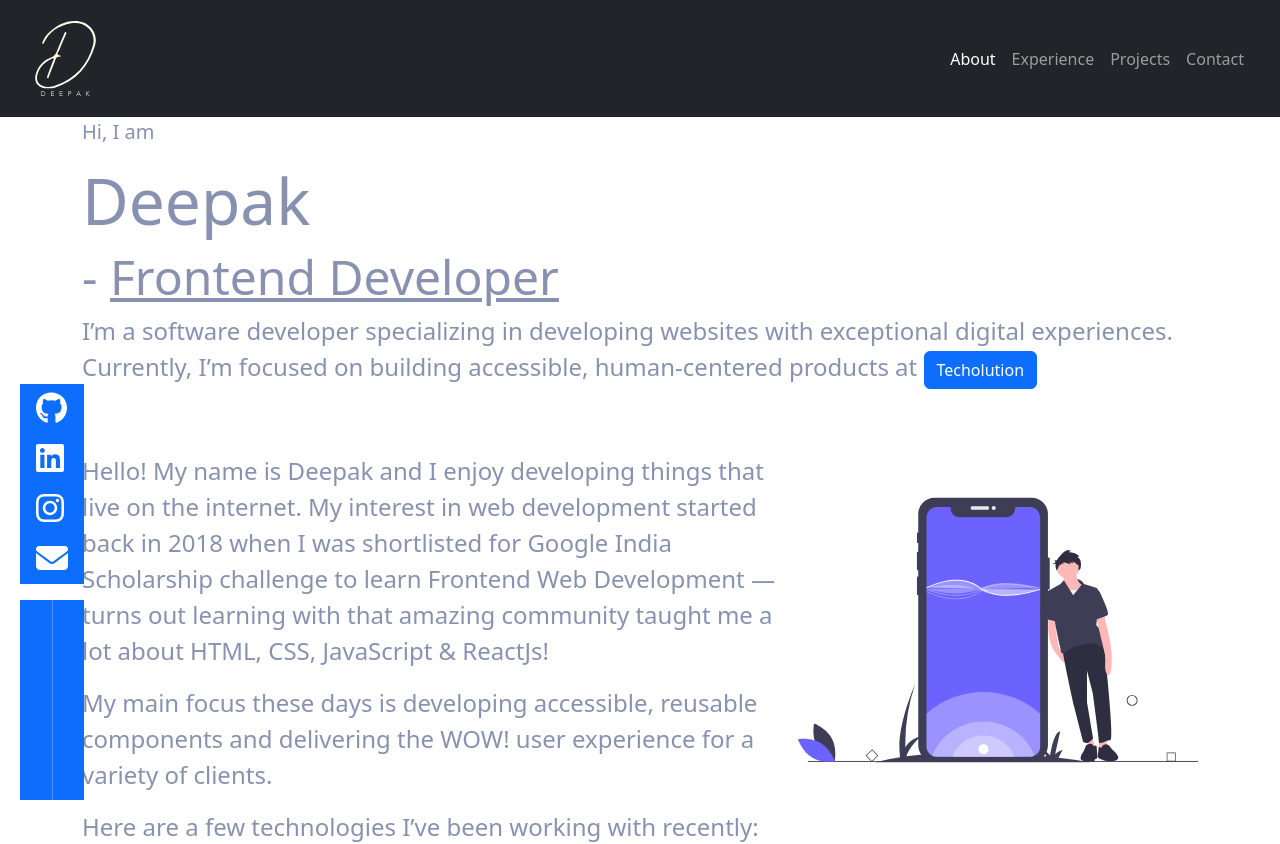
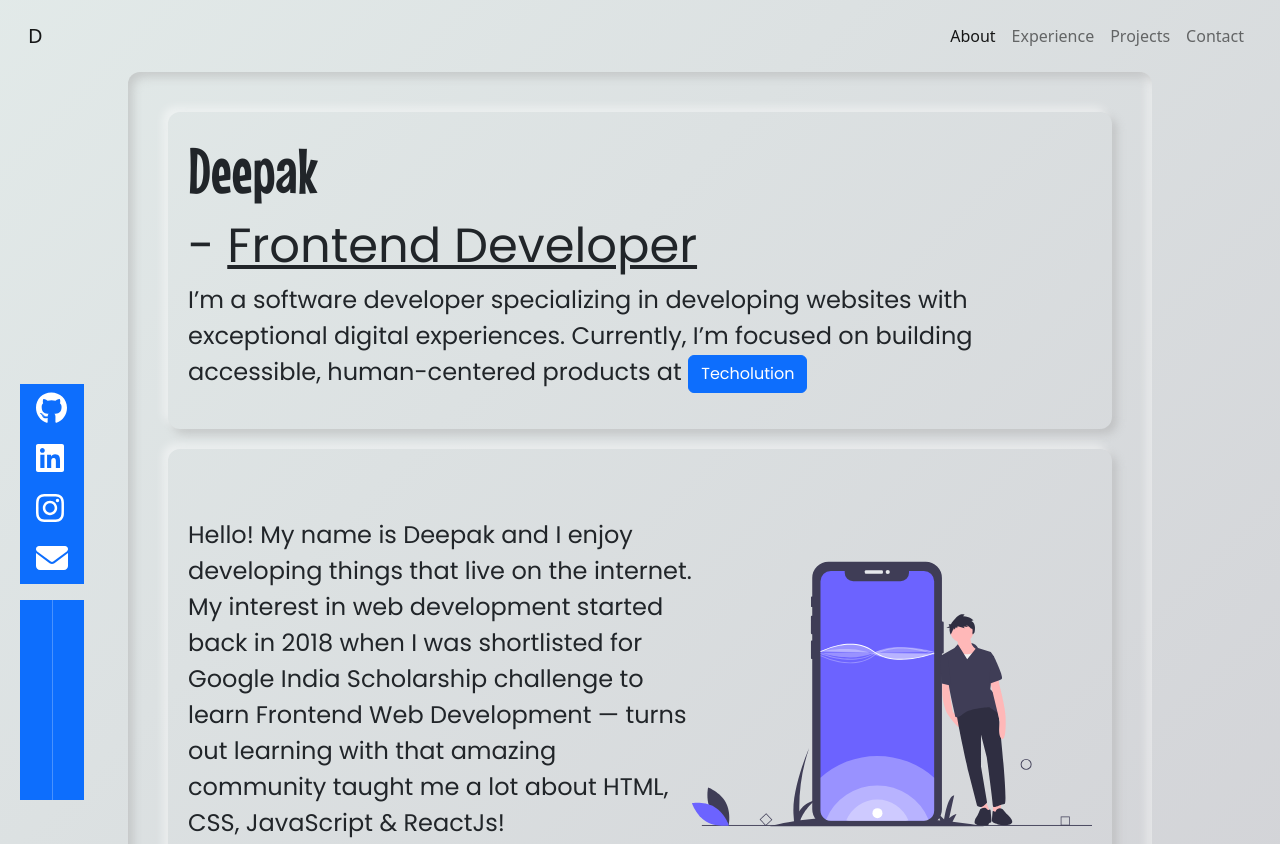
Before and after one commit to DKdEviL/portfolio, a React (Create React App) app: page / in a window 1280 px wide. Shown: the top 844 px of the page. Built offline with nearby package versions, Linux system fonts and the light colour scheme.

Commit message:
font family added

```diff
--- a/public/index.html
+++ b/public/index.html
@@ -3,6 +3,9 @@
   <head>
     <meta charset="utf-8" />
     <link rel="icon" href="%PUBLIC_URL%/favicon.ico" />
+    <link rel="preconnect" href="https://fonts.googleapis.com">
+    <link rel="preconnect" href="https://fonts.gstatic.com" crossorigin>
+    <link href="https://fonts.googleapis.com/css2?family=Mouse+Memoirs&family=Poppins&display=swap" rel="stylesheet">
     <meta name="viewport" content="width=device-width, initial-scale=1" />
     <meta name="theme-color" content="#000000" />
     <meta
--- a/src/App.css
+++ b/src/App.css
@@ -1,6 +1,44 @@
+/* font-family: 'Mouse Memoirs', sans-serif;
+font-family: 'Poppins', sans-serif; */
+
+body {
+  background: linear-gradient(-45deg, #d8dde0, #c8c5ccf5, #e5eeec, #fffb);
+  background-size: 400% 400%;
+  color: black;
+  font-family: 'Pacifico', cursive;
+  animation: gradient 5s ease infinite;
+}
+
+@keyframes gradient {
+  0% {
+      background-position: 0% 50%;
+  }
+  50% {
+      background-position: 100% 50%;
+  }
+  100% {
+      background-position: 0% 50%;
+  }
+}
+.main_container {
+  max-width: 80%;
+  padding: 20px;
+  margin: auto;
+  background: transparent;
+  border-radius: 12px;
+  box-shadow: inset 5px 5px 10px #a9a9aa77,
+              inset -5px -5px 10px #ffffff7e;
+}
+.neo_container {
+  margin:20px;
+  background: transparent;
+  border-radius: 12px;
+  margin-bottom: 0.4em;
+  box-shadow: -5px -5px 8px #ffffff7a,
+              5px 5px 8px #a9a9aa7a;
+}
 .App {
   text-align: center;
-  color: white;
 }
 
 .App-link {
@@ -8,5 +46,5 @@
 }
 
 .container {
-  color: #8892b0 !important;
+  font-family: 'Poppins', sans-serif;
 }
--- a/src/App.tsx
+++ b/src/App.tsx
@@ -19,20 +19,20 @@ function App() {
 
       <SocialLinks />
       </aside>
-      <section>
-        <div>
+      <section className='main_container'>
+        <div className='neo_container'>
         <Info />
         </div>
-        <div id='aboutMe'>
+        <div id='aboutMe' className='neo_container'>
           <AboutMe />
         </div>
-        <div id="experience">
+        <div className='neo_container' id="experience">
           <WorkExperience />
         </div>
-        <div id="myProjects">
+        <div className='neo_container' id="myProjects">
           <Projects />
         </div>
-        <div id="contactMe">
+        <div className='neo_container' id="contactMe">
           <Contact />
         </div>
       </section>
--- /dev/null
+++ b/src/animations.scss
@@ -0,0 +1,62 @@
+@-webkit-keyframes focus-in-contract {
+    0% {
+        letter-spacing: 1em;
+        -webkit-filter: blur(12px);
+        filter: blur(12px);
+        opacity: 0;
+    }
+
+    100% {
+        -webkit-filter: blur(0px);
+        filter: blur(0px);
+        opacity: 1;
+    }
+}
+
+@keyframes focus-in-contract {
+    0% {
+        letter-spacing: 1em;
+        -webkit-filter: blur(12px);
+        filter: blur(12px);
+        opacity: 0;
+    }
+
+    100% {
+        -webkit-filter: blur(0px);
+        filter: blur(0px);
+        opacity: 1;
+    }
+}
+
+@-webkit-keyframes text-pop-up-tr {
+    0% {
+      -webkit-transform: translateY(0) translateX(0);
+              transform: translateY(0) translateX(0);
+      -webkit-transform-origin: 50% 50%;
+              transform-origin: 50% 50%;
+      text-shadow: none;
+    }
+    100% {
+      -webkit-transform: translateY(-50px) translateX(50px);
+              transform: translateY(-50px) translateX(50px);
+      -webkit-transform-origin: 50% 50%;
+              transform-origin: 50% 50%;
+      text-shadow: 0 1px 0 #cccccc, 0 2px 0 #cccccc, 0 3px 0 #cccccc, 0 4px 0 #cccccc, 0 5px 0 #cccccc, 0 6px 0 #cccccc, 0 7px 0 #cccccc, 0 8px 0 #cccccc, 0 9px 0 #cccccc, 0 50px 30px rgba(0, 0, 0, 0.3);
+    }
+  }
+  @keyframes text-pop-up-tr {
+    0% {
+      -webkit-transform: translateY(0) translateX(0);
+              transform: translateY(0) translateX(0);
+      -webkit-transform-origin: 50% 50%;
+              transform-origin: 50% 50%;
+      text-shadow: none;
+    }
+    100% {
+      -webkit-transform: translateY(-50px) translateX(50px);
+              transform: translateY(-50px) translateX(50px);
+      -webkit-transform-origin: 50% 50%;
+              transform-origin: 50% 50%;
+      text-shadow: 0 1px 0 #cccccc, 0 2px 0 #cccccc, 0 3px 0 #cccccc, 0 4px 0 #cccccc, 0 5px 0 #cccccc, 0 6px 0 #cccccc, 0 7px 0 #cccccc, 0 8px 0 #cccccc, 0 9px 0 #cccccc, 0 50px 30px rgba(0, 0, 0, 0.3);
+    }
+  }
--- a/src/components/info/info.scss
+++ b/src/components/info/info.scss
@@ -1 +1,13 @@
 @import '../../variables';
+@import '../../animations.scss';
+
+.name {
+    font-family: 'Mouse Memoirs', sans-serif;
+}
+.container {
+    padding: 20px !important;
+}
+.focusName {
+	-webkit-animation: focus-in-contract 0.7s cubic-bezier(0.250, 0.460, 0.450, 0.940) both;
+	        animation: focus-in-contract 0.7s cubic-bezier(0.250, 0.460, 0.450, 0.940) both;
+}
--- a/src/components/info/info.tsx
+++ b/src/components/info/info.tsx
@@ -6,8 +6,7 @@ const Info = () => {
 
   return (
     <div className="container">
-      <p className="lead">Hi, I am</p>
-      <h1 className="display-3">Deepak</h1>
+      <h1 className="display-3 name focusName">Deepak</h1>
       <h1 className="display-5">
         - <u>Frontend Developer</u>
       </h1>
--- a/src/components/navbar/Navbar.scss
+++ b/src/components/navbar/Navbar.scss
@@ -1 +1,7 @@
 @import '../../variables';
+@import '../../animations.scss';
+
+.logo-popup:hover {
+	-webkit-animation: text-pop-up-tr 0.5s cubic-bezier(0.250, 0.460, 0.450, 0.940) both;
+	        animation: text-pop-up-tr 0.5s cubic-bezier(0.250, 0.460, 0.450, 0.940) both;
+}
--- a/src/components/navbar/Navbar.tsx
+++ b/src/components/navbar/Navbar.tsx
@@ -1,12 +1,14 @@
 import React from "react";
 import logo from '../../logo.svg';
+import './Navbar.scss'
 
 const NavBar = () => {
   return (
-    <nav className="navbar navbar-expand-sm sticky-top navbar-dark bg-dark p-3">
+    <nav className="navbar navbar-expand-sm sticky-top p-3">
       <div className="container-fluid justify-content-sm-between">
-      <a className="navbar-brand" href="#">
-            <img src={logo} alt="logo" width={75} height={75} />
+      <a className="navbar-brand logo-popup" href="#">
+            {/* <img src={logo} alt="logo" width={75} height={75} /> */}
+            D
           </a>
         <button
           className="navbar-toggler"
```
